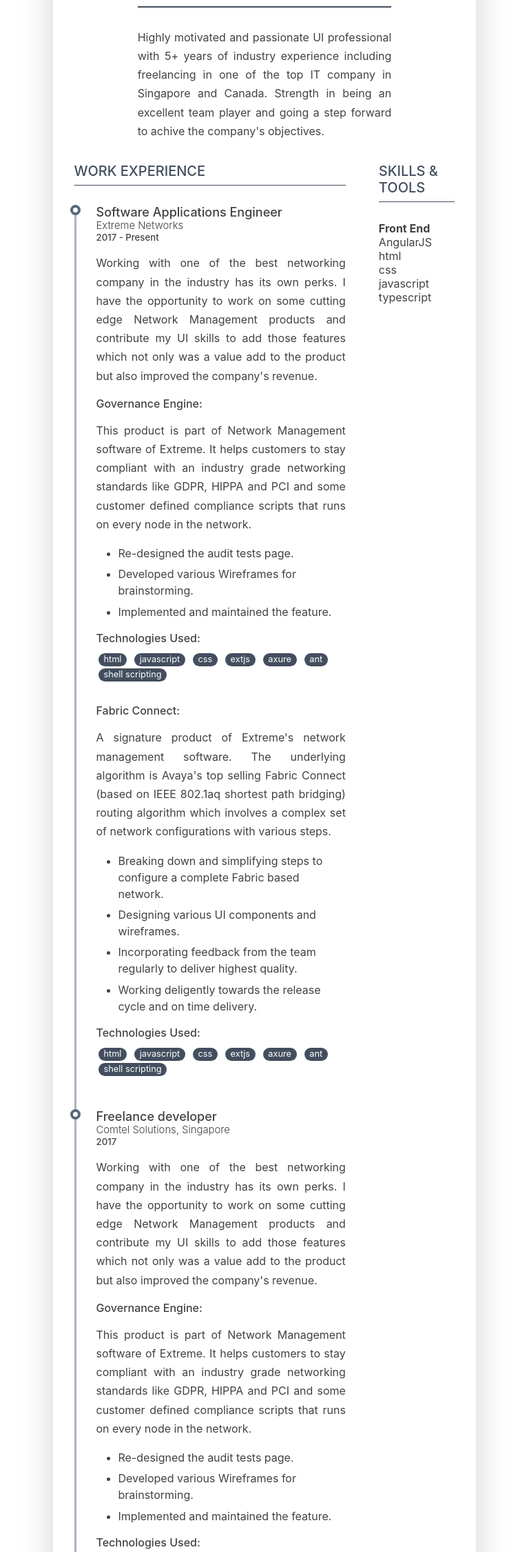
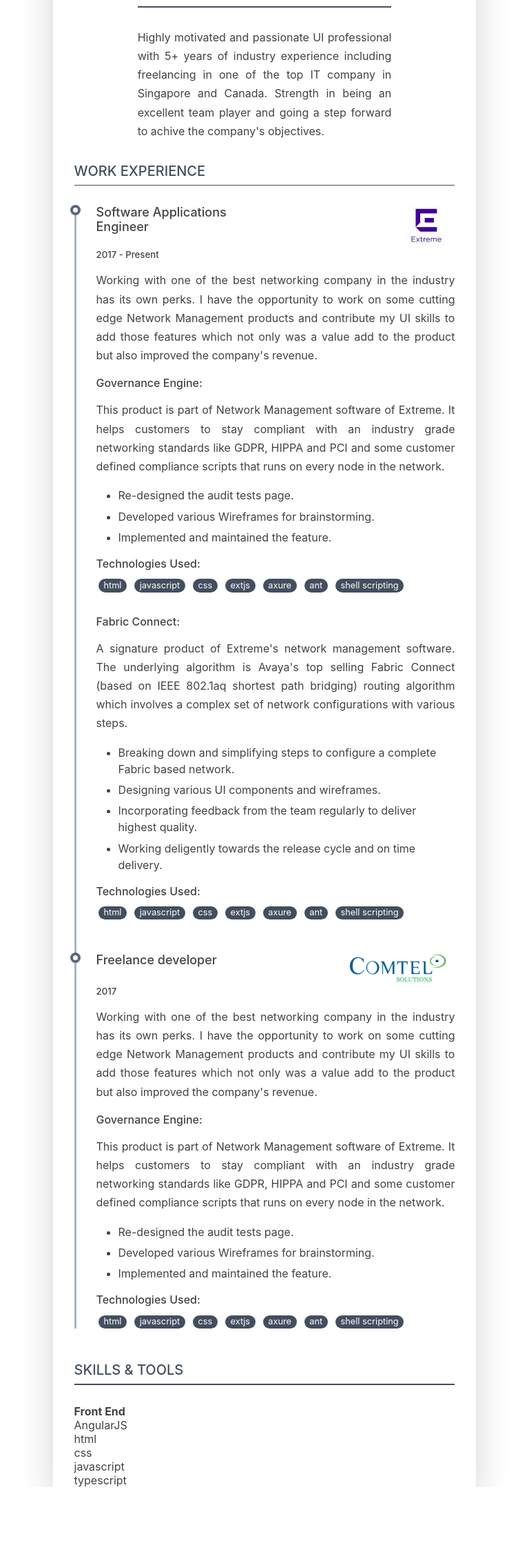
Before and after one commit to shivabayar/portfolio, a PHP site: page / in a window 768 px wide. Shown: the part 342-2592 px from the top of the page at 69% size. After the commit the page ends 2498 px from the top, so only its background shows below. Run offline with PHP 8.4, Linux system fonts and the light colour scheme.

Commit message:
added extreme and comtel images

```diff
--- a/css/main.css
+++ b/css/main.css
@@ -252,3 +252,9 @@ h3 {
 .job-description {
     margin-bottom: 2em;
 }
+
+#comtel-logo {
+    width: 145px;
+    height: auto;
+    max-height: 145px;
+}
--- a/css/responsive.css
+++ b/css/responsive.css
@@ -25,6 +25,7 @@
 
     .company-name {
         order: 1;
+        /* margin-left: auto; */
         width: 70%;
         text-align: right;
     }
@@ -83,6 +84,37 @@
         text-align: center;
     }
 
+    .position-details {
+        display: flex;
+        flex-wrap: wrap;
+    }
+
+    .resume-position {
+        order: 0;
+        width: 48%;
+    }
+
+    .company-name {
+        order: 1;
+        width: 50%;
+        text-align: right;
+    }
+
+    .experience-year {
+        order: 2;
+        width: 100%;
+    }
+
+    #work_experience {
+        order: 1;
+        width: 100%;
+        padding-right: 0;
+    }
+
+    #skill_set_container {
+        order: 2;
+        width: 100%;
+    }
 }
 
 @media screen and (max-width: 690px) {
@@ -185,15 +217,19 @@
         order: 2;
         width: 100%;
     }
+    .position-details {
+        display: flex;
+        flex-wrap: wrap;
+    }
 
     .resume-position {
         order: 0;
-        width: 100%;
+        width: 48%;
     }
 
     .company-name {
         order: 1;
-        width: 100%;
+        width: 50%;
         text-align: right;
     }
 
@@ -201,8 +237,4 @@
         order: 2;
         width: 100%;
     }
-
-    .company-name {
-        padding-top: 1em;
-    }
 }
--- a/index.html
+++ b/index.html
@@ -117,7 +117,14 @@
                                             Software Applications Engineer
                                         </h3>
                                         <div class="light-weight-font company-name">
-                                            Extreme Networks
+                                            <!-- Extreme Networks -->
+                                            <picture>
+                                                <source media="(min-width: 910px)" srcset="images/extreme-large.jpg">
+                                                <source media="(min-width: 691px) and (max-width: 909px)"
+                                                        srcset="images/extreme-small.jpg">
+                                                <source media="(max-width: 690px)" srcset="images/extreme-small.jpg">
+                                                <img src="images/extreme-large.jpg" alt="Flowers" style="width:auto;">
+                                            </picture>
                                         </div>
                                         <div class="medium-weight-font experience-year">
                                             2017 - Present
@@ -185,7 +192,10 @@
                                             Freelance developer
                                         </h3>
                                         <div class="light-weight-font company-name">
-                                            Comtel Solutions, Singapore
+                                            <img id="comtel-logo" src="images/comtel-large.png"
+                                            srcset="images/comtel-small 160w,
+                                            images/comtel-large.png 1024w"
+                                            sizes="472px" alt="Company Logo">
                                         </div>
                                         <div class="medium-weight-font experience-year">
                                             2017
```
Also changed, not shown: images/comtel-large.png (added), images/comtel-small.png (added), images/extreme-large.jpg (added), images/extreme-small.jpg (added).
